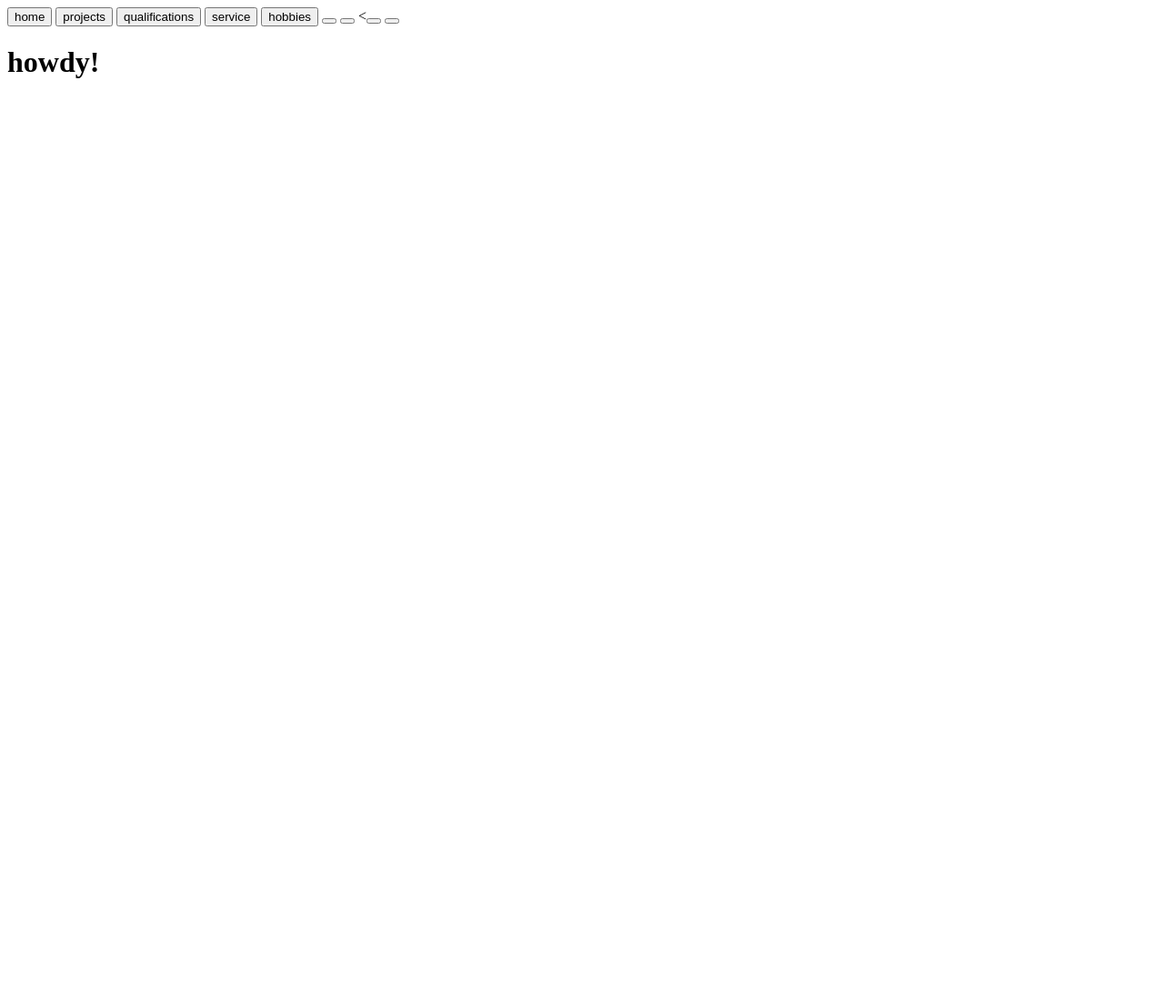
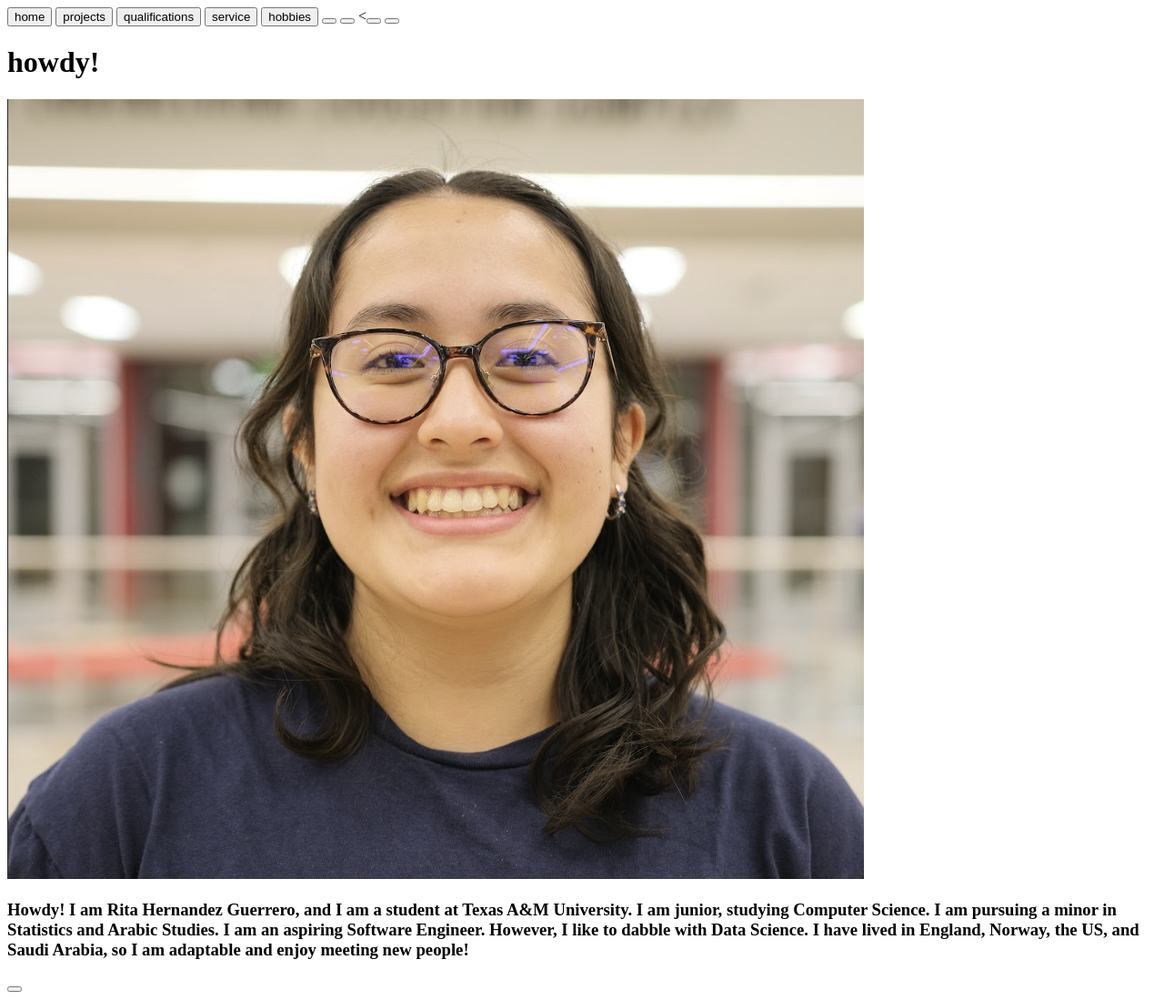
Before and after one commit to rita-hg/CSCE_331_HernandezGuerrero, a plain HTML site: page index.html in a window 1280 px wide. Shown: the whole page at 91% size. Before the commit the page ends 800 px from the top, so only its background shows below. Drawn offline with Linux system fonts and the light colour scheme.

Commit message:
adding picture and description for landing page

```diff
--- a/index.html
+++ b/index.html
@@ -29,13 +29,29 @@
     <!-- animated flower -->
 
 
-    <!-- Photo of Rita -->
+    <!-- Div to split the photo and description space -->
+    <div>
+        <div class="leftHalf">
+            <!-- Photo of Rita -->
+            <img src="/images/RitaHernandezGuerrero_Headshot.png" alt="Headshot of Rita">
+        </div>
 
-    <!-- Description -->
+        <div class = "rightHalf">
+            <!-- Description -->
+            <h3>
+                Howdy! I am Rita Hernandez Guerrero, and I am a student at Texas A&M University. I am junior, studying Computer Science. I am pursuing
+                a minor in Statistics and Arabic Studies.
+
+                I am an aspiring Software Engineer. However, I like to dabble with Data Science.
+
+                I have lived in England, Norway, the US, and Saudi Arabia, so I am adaptable and enjoy meeting new people!
+            </h3>
+        </div>
+    </div>
 
 
     <!-- Button for Dark Mode -->
-
+    <button class="iconBtn"><i class="darkToggle"></i></button>
 
 </body>
 </html>
```
Also changed, not shown: hobbies.html (+11 -0 lines), projects.html (+11 -0 lines), qual.html (+11 -0 lines), service.html (+11 -0 lines), images/RitaHernandezGuerrero_Headshot.png (added).
